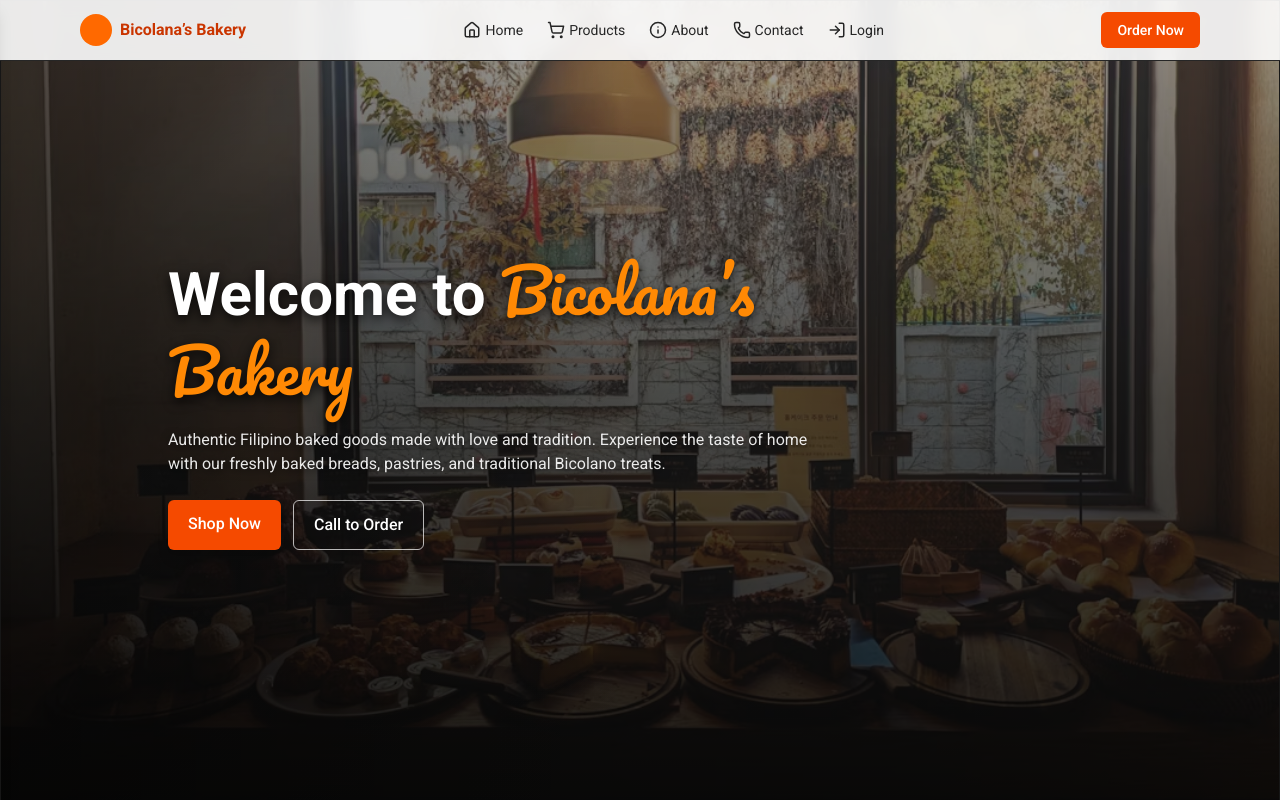
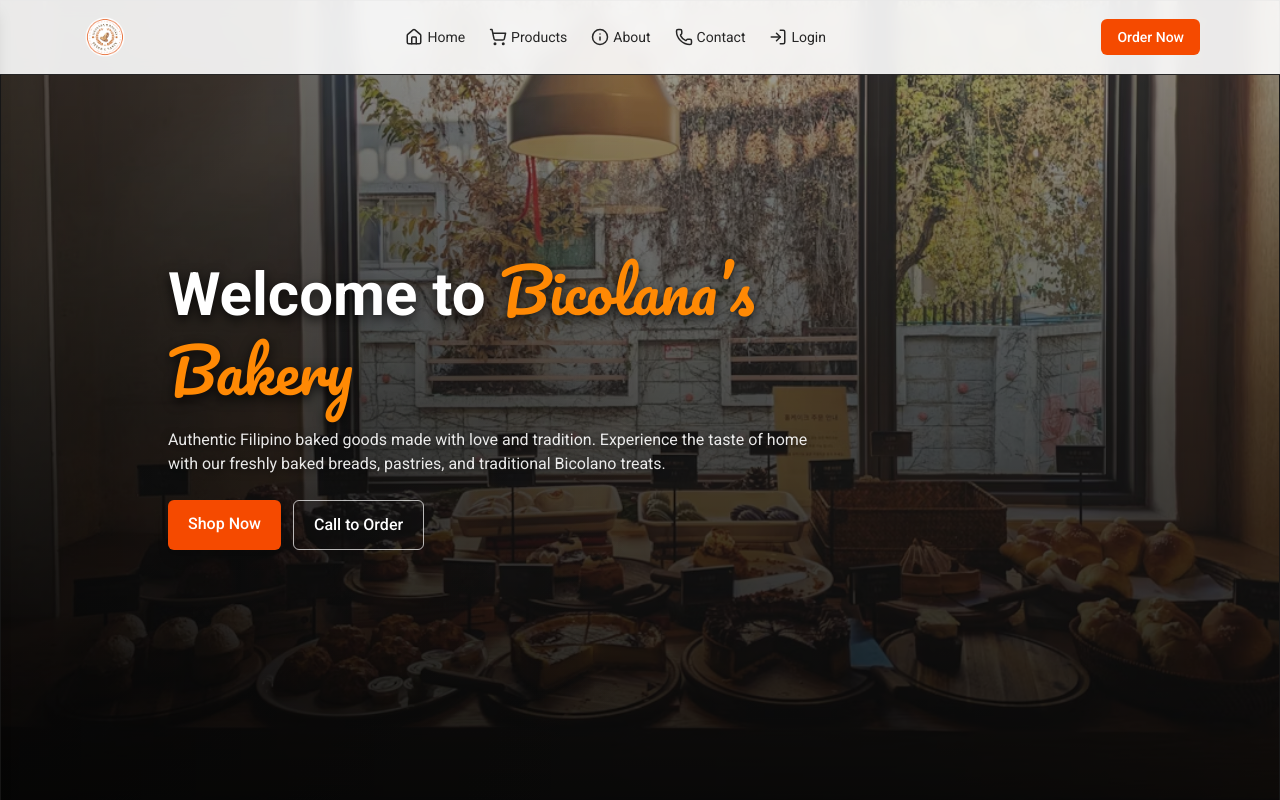
Before and after one commit to itsme-troy/Bicolana-bakery, a Next.js app: page / in a window 1280 px wide. Shown: the top 800 px of the page. Built offline with nearby package versions, Linux system fonts and the light colour scheme.

Commit message:
revised logo in Navbar

```diff
--- a/src/components/Navbar.tsx
+++ b/src/components/Navbar.tsx
@@ -1,5 +1,6 @@
 "use client";
 import { useState } from "react";
+import Image from "next/image";
 import { Home, ShoppingCart, Info, Phone, LogIn, Menu, X } from "lucide-react";
 
 export default function Navbar() {
@@ -19,12 +20,16 @@ export default function Navbar() {
           </button>
 
           {/* Logo */}
-          <div className="flex items-center gap-2">
-            <div className="h-8 w-8 rounded-full bg-orange-500" />
-            <span className="font-semibold text-orange-700">
-              Bicolana’s Bakery
-            </span>
-          </div>
+
+          <a href="/" className="flex items-center gap-2">
+            <Image
+              src="/Bakery-logo.png"
+              alt="Bicolana's Bakery Logo"
+              width={50}
+              height={50}
+              className="rounded-full object-contain"
+            />
+          </a>
 
           {/* Desktop Navigation */}
           <nav className="hidden md:flex gap-6 text-sm">
```
Also changed, not shown: public/Bakery-logo.png (added).
